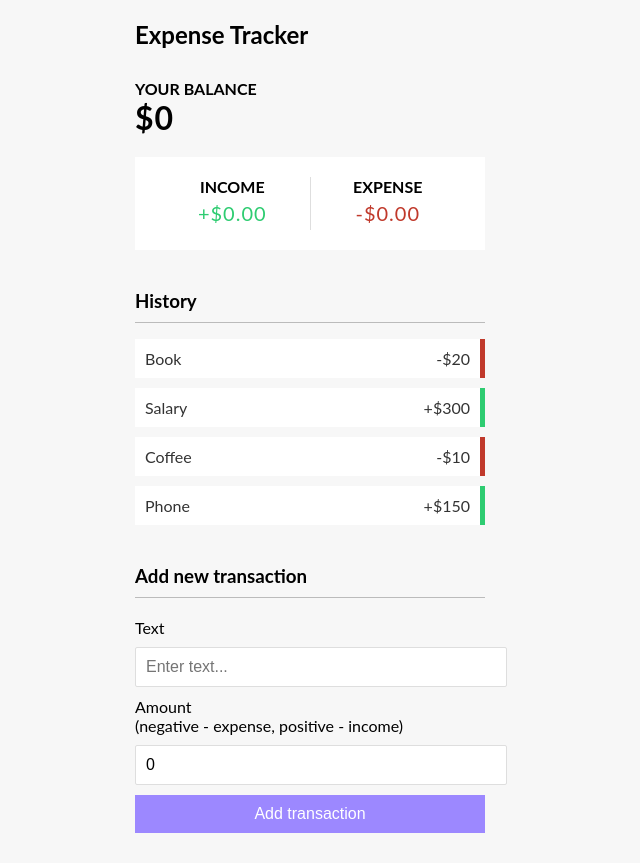
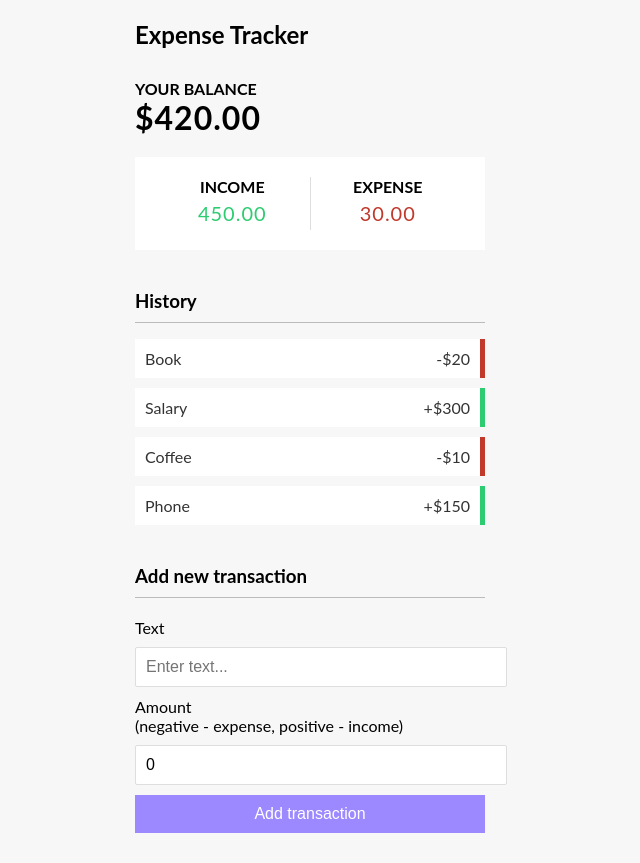
Before and after one commit to HarunSarii/ExpenseTracker-React-Redux, a React (Create React App) app: page / in a window 1280 px wide. Shown: the whole page, without its empty margins (330-970 px from the left). Built offline with nearby package versions, Linux system fonts and the light colour scheme.

Commit message:
Make Balance and IncomeExpenses dynamic

```diff
--- a/src/components/Balance.js
+++ b/src/components/Balance.js
@@ -1,10 +1,16 @@
-import React from 'react'
+import React, { useContext } from 'react'
+import { GlobalContext } from '../context/GlobalState'
+
 
 export const Balance = () => {
+    const { transactions } = useContext(GlobalContext)
+
+    const amounts = transactions.map(transaction => transaction.amount);
+    const total = amounts.reduce((acc, item) => (acc += item), 0).toFixed(2)
     return (
         <>
             <h4>Your Balance</h4>
-            <h1 id='balance'>$0</h1>
+            <h1 >${total}</h1>
         </>
     )
 }
--- a/src/components/IncomeExpenses.js
+++ b/src/components/IncomeExpenses.js
@@ -1,15 +1,30 @@
-import React from 'react'
+import React, { useContext } from 'react'
+import { GlobalContext } from '../context/GlobalState'
+
 
 export const IncomeExpenses = () => {
+    const { transactions } = useContext(GlobalContext)
+
+    const amounts = transactions.map(transaction => transaction.amount);
+
+    const income = amounts
+        .filter(item => item > 0)
+        .reduce((acc, item) => (acc += item), 0)
+        .toFixed(2)
+
+    const expense = (amounts
+        .filter(item => item < 0)
+        .reduce((acc, item) => (acc += item), 0) * -1)
+        .toFixed(2)
     return (
         <div className="inc-exp-container">
             <div>
                 <h4>Income</h4>
-                <p id='money-plus' className='money plus' >+$0.00</p>
+                <p id='money-plus' className='money plus' >{income}</p>
             </div>
             <div>
                 <h4>Expense</h4>
-                <p id='money-minus' className='money minus'>-$0.00</p>
+                <p id='money-minus' className='money minus'>{expense}</p>
             </div>
         </div>
     )
```
